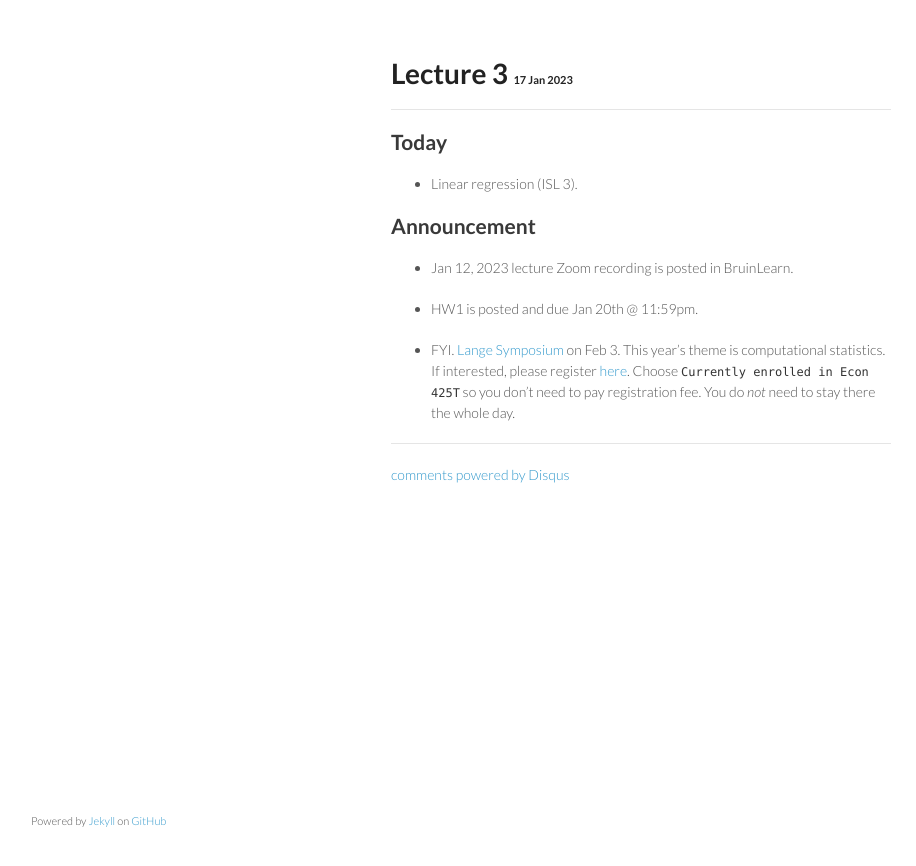
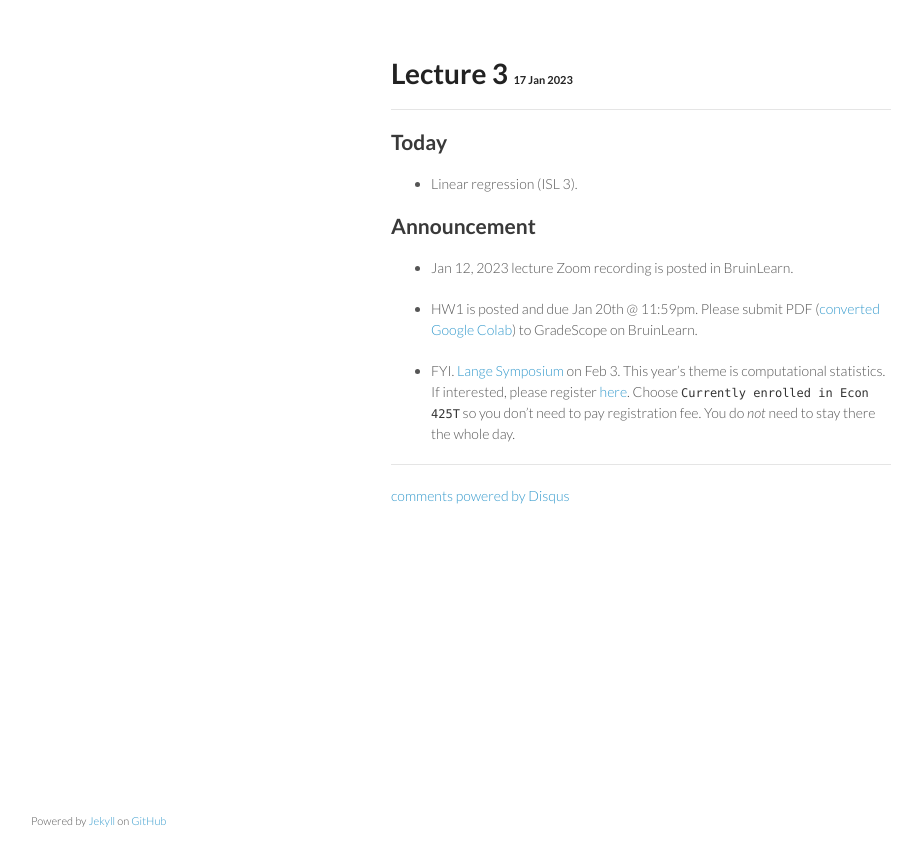
Before and after one commit to ucla-econ-425t/2023winter, a Jekyll site: the page built from _posts/2023-01-17-week2-day1.md, in a window 1280 px wide. Shown: the top 866 px of the page, without its empty margins (179-1095 px from the left). Built offline with Jekyll 4.4.1, drawn with Linux system fonts in a browser that asks for light colours; comment, search, counter and statistics services are not loaded.

Commit message:
instructions to submit homework to GradeScope

```diff
--- a/_posts/2023-01-17-week2-day1.md
+++ b/_posts/2023-01-17-week2-day1.md
@@ -12,6 +12,6 @@ category: econ425twinter2023
 
 * Jan 12, 2023 lecture Zoom recording is posted in BruinLearn.
 
-* HW1 is posted and due Jan 20th @ 11:59pm.
+* HW1 is posted and due Jan 20th @ 11:59pm. Please submit PDF ([converted Google Colab](https://www.youtube.com/watch?v=-Ti9Mm21uVc)) to GradeScope on BruinLearn.
 
 * FYI. [Lange Symposium](https://langesymposium.github.io/Lange-Symposium/) on Feb 3. This year's theme is computational statistics. If interested, please register [here](https://uclahs.az1.qualtrics.com/jfe/form/SV_8bJEdJEKUs53aCy). Choose `Currently enrolled in Econ 425T` so you don't need to pay registration fee. You do *not* need to stay there the whole day.
```
Also changed, not shown: 1 other file.
